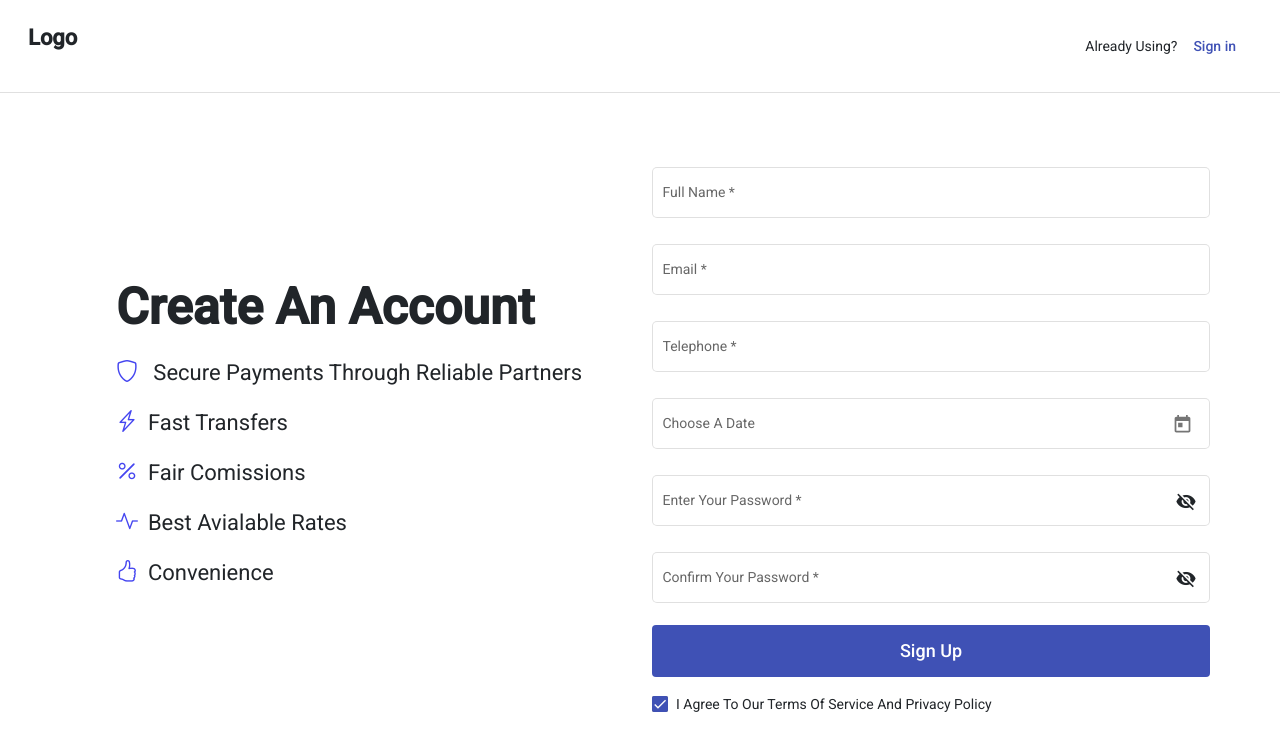
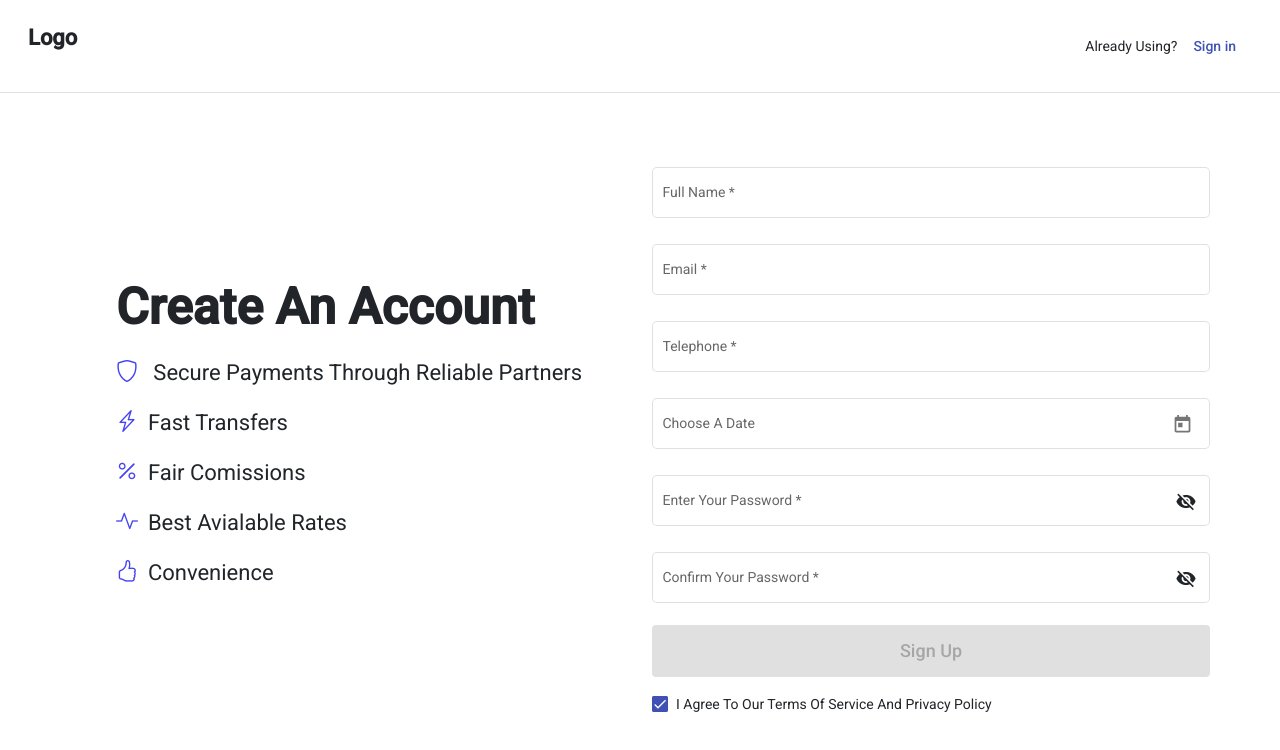
Before and after one commit to farex111/credo-bank, an Angular app: page / in a window 1280 px wide. Shown: the top 750 px of the page. Built offline with nearby package versions, Linux system fonts and the light colour scheme.

Commit message:
disabled

```diff
--- a/src/app/app.component.html
+++ b/src/app/app.component.html
@@ -85,7 +85,7 @@
         </mat-form-field>
 
         <!-- sign up button -->
-        <button mat-flat-button color="primary">Sign Up</button>
+        <button (click)="openSnackBar()" [disabled]="!form.valid" mat-flat-button color="primary">Sign Up</button>
 
         <!-- check policy -->
         <mat-checkbox formControlName="check" color='primary'>i agree to our terms of service and privacy policy</mat-checkbox>
--- a/src/app/app.component.ts
+++ b/src/app/app.component.ts
@@ -1,5 +1,6 @@
 import { Component } from '@angular/core';
 import { FormControl, FormGroup, Validators } from '@angular/forms';
+import { MatSnackBar, MatSnackBarHorizontalPosition, MatSnackBarVerticalPosition } from '@angular/material/snack-bar';
 import { CustomValidators } from './custom-validator';
 
 @Component({
@@ -11,6 +12,9 @@ export class AppComponent {
   title = 'credo';
   hide = true;
   confirm = true;
+  horizontalPosition: MatSnackBarHorizontalPosition = 'center';
+  verticalPosition: MatSnackBarVerticalPosition = 'bottom';
+  constructor(private _snackBar: MatSnackBar) {}
 
   form: FormGroup = new FormGroup(
     {
@@ -23,17 +27,22 @@ export class AppComponent {
       date: new FormControl(''),
       password: new FormControl('', [Validators.required]),
       passwordConfirm: new FormControl('', [Validators.required]),
-      check: new FormControl(true)
+      check: new FormControl(true),
     },
     { validators: CustomValidators.passwordsMatching }
   );
 
-  register(form: any){
-    if (form.invalid){
-      return
+  register(form: any) {
+    if (form.invalid) {
+      return;
     }
     console.log(this.form.value);
-
+  }
+  openSnackBar() {
+    this._snackBar.open('Your application has been sent', 'okey', {
+      horizontalPosition: this.horizontalPosition,
+      verticalPosition: this.verticalPosition,
+    });
   }
 
   get date(): FormControl {
--- a/src/app/app.module.ts
+++ b/src/app/app.module.ts
@@ -16,6 +16,7 @@ import { MatCheckboxModule } from '@angular/material/checkbox';
 import { MatDatepickerModule } from '@angular/material/datepicker';
 import { MatProgressBarModule } from '@angular/material/progress-bar';
 import { MatNativeDateModule } from '@angular/material/core';
+import { MatSnackBarModule } from '@angular/material/snack-bar';
 
 @NgModule({
   declarations: [	AppComponent,
@@ -34,7 +35,8 @@ import { MatNativeDateModule } from '@angular/material/core';
     FormsModule,
     ReactiveFormsModule,
     MatProgressBarModule,
-    MatNativeDateModule
+    MatNativeDateModule,
+    MatSnackBarModule
   ],
   providers: [],
   bootstrap: [AppComponent],
```
